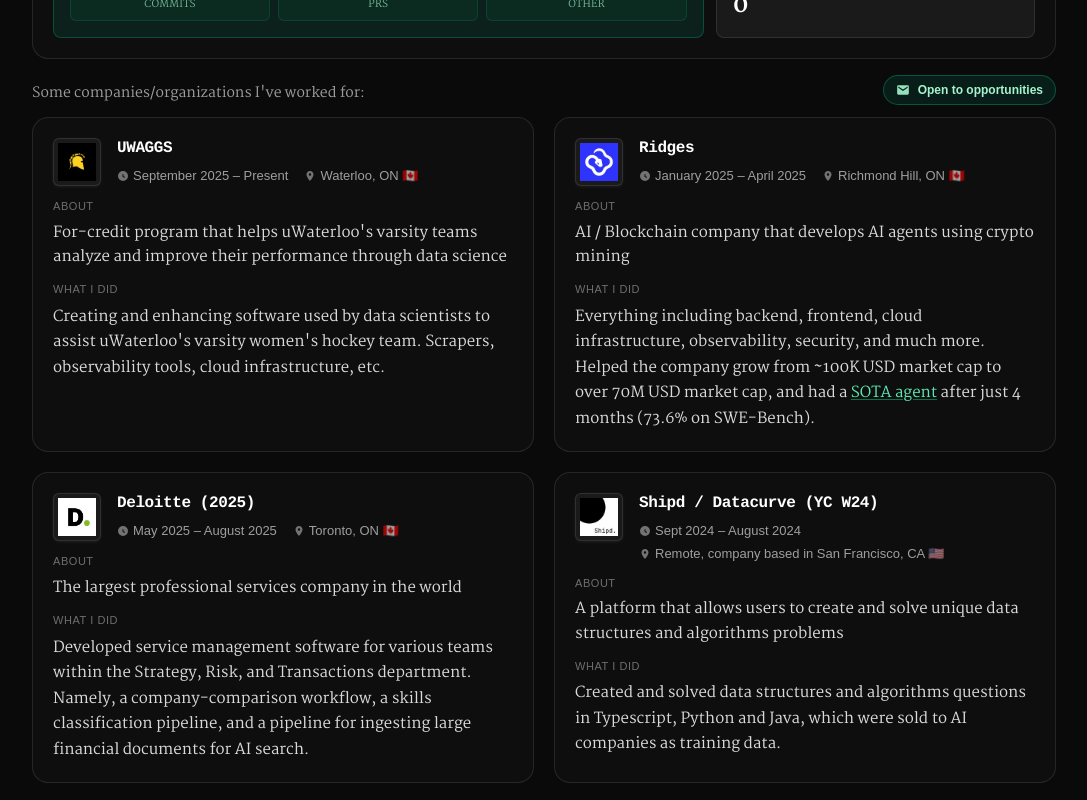
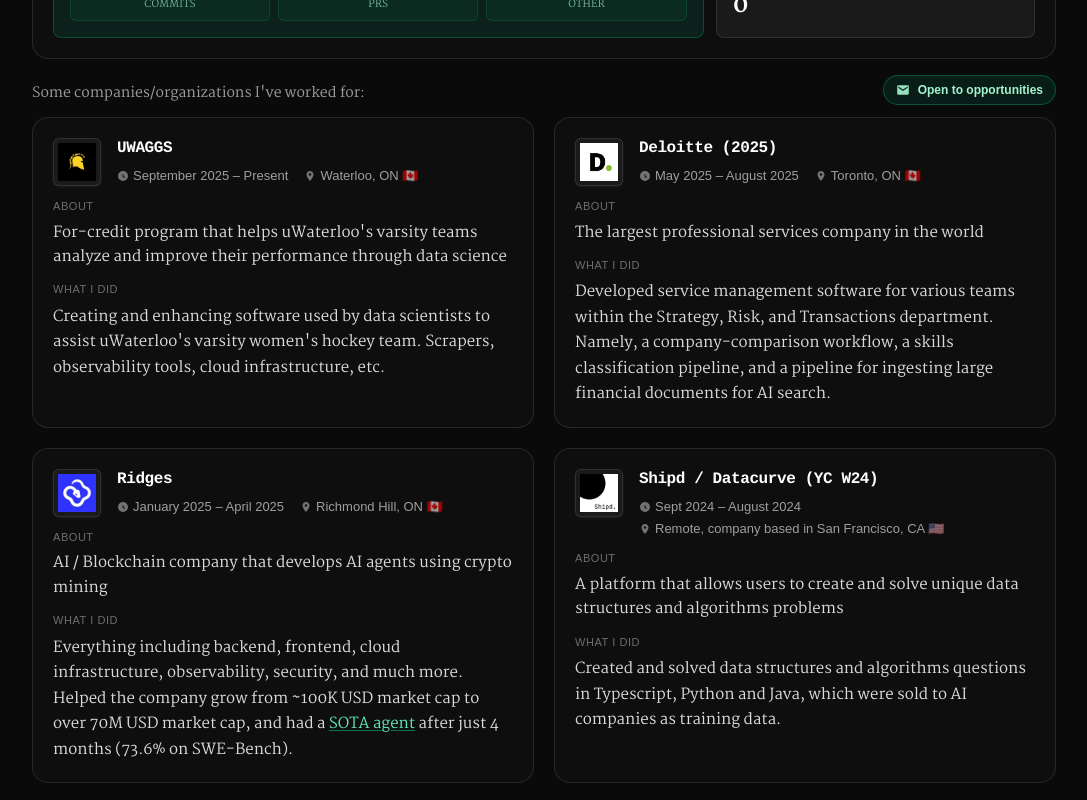
Before and after one commit to jzbouri/personal-website, a Next.js app: page /software in a window 1280 px wide. Shown: the part 800-1600 px from the top of the page, without its empty margins (96-1183 px from the left). Built offline with nearby package versions, Linux system fonts and the light colour scheme; no server answers; a web font is replaced by a local one.

Commit message:
correct order of experiences

```diff
--- a/components/sections/SoftwareEngineering.tsx
+++ b/components/sections/SoftwareEngineering.tsx
@@ -21,6 +21,17 @@ const experiences: ExperienceItem[] = [
     location: "Waterloo, ON 🇨🇦",
   },
   {
+    id: "deloitte-2025",
+    companyName: "Deloitte (2025)",
+    companyLogoSrc: "/deloitte_logo.png",
+    companyDescription: "The largest professional services company in the world",
+    startDate: "May 2025",
+    endDate: "August 2025",
+    roleDescription: "Developed service management software for various teams within the Strategy, Risk, and Transactions department. Namely, a company-comparison workflow, a skills classification pipeline, and a pipeline for ingesting large financial documents for AI search.",
+    companyUrl: "https://deloitte.com",
+    location: "Toronto, ON 🇨🇦",
+  },
+  {
     id: "ridges",
     companyName: "Ridges",
     companyLogoSrc: "/ridges_logo.jpeg",
@@ -30,17 +41,6 @@ const experiences: ExperienceItem[] = [
     roleDescription: "Everything including backend, frontend, cloud infrastructure, observability, security, and much more. Helped the company grow from ~100K USD market cap to over 70M USD market cap, and had a <a href='https://www.ridges.ai/benchmarks' target='_blank' rel='noopener noreferrer'>SOTA agent</a> after just 4 months (73.6% on SWE-Bench).",
     companyUrl: "https://ridges.ai",
     location: "Richmond Hill, ON 🇨🇦",
-  },
-  {
-    id: "deloitte-2025",
-    companyName: "Deloitte (2025)",
-    companyLogoSrc: "/deloitte_logo.png",
-    companyDescription: "The largest professional services company in the world",
-    startDate: "May 2025",
-    endDate: "August 2025",
-    roleDescription: "Developed service management software for various teams within the Strategy, Risk, and Transactions department. Namely, a company-comparison workflow, a skills classification pipeline, and a pipeline for ingesting large financial documents for AI search.",
-    companyUrl: "https://deloitte.com",
-    location: "Toronto, ON 🇨🇦",
   },
   {
     id: "shipd",
```
